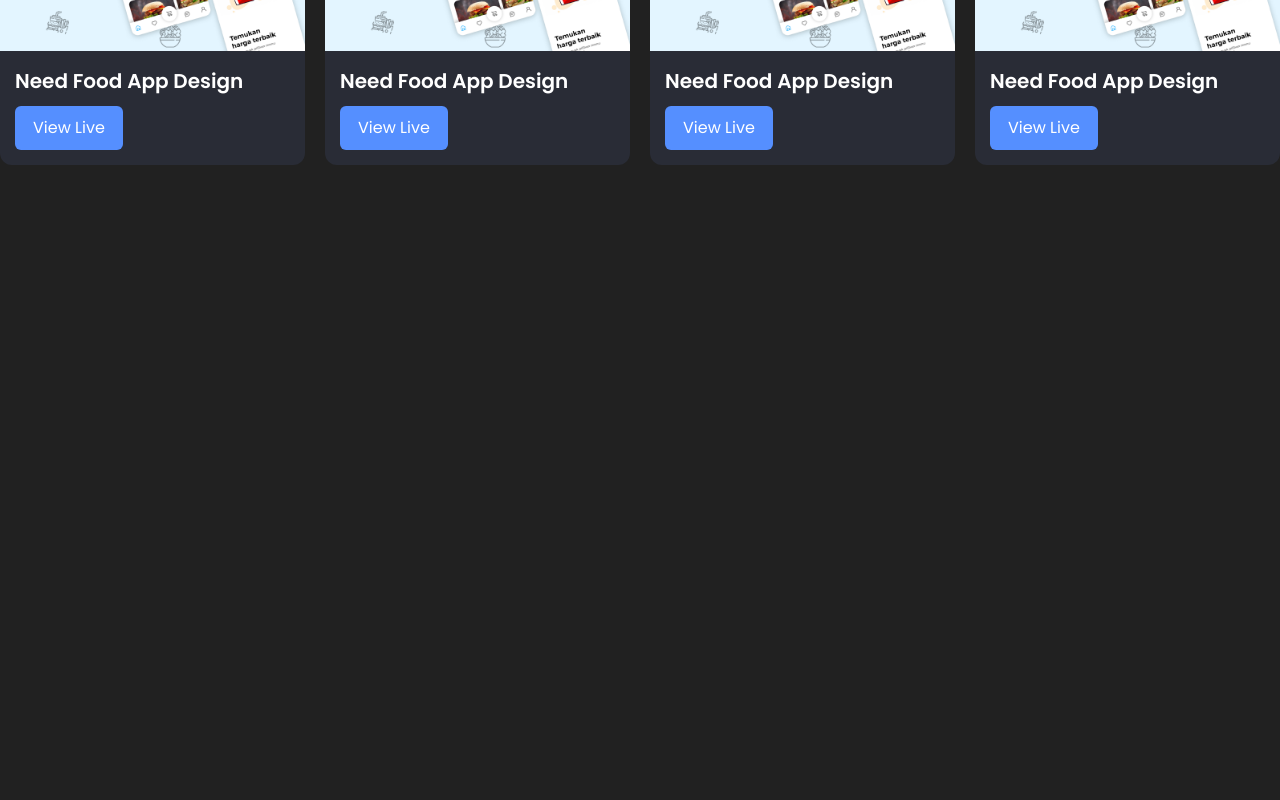
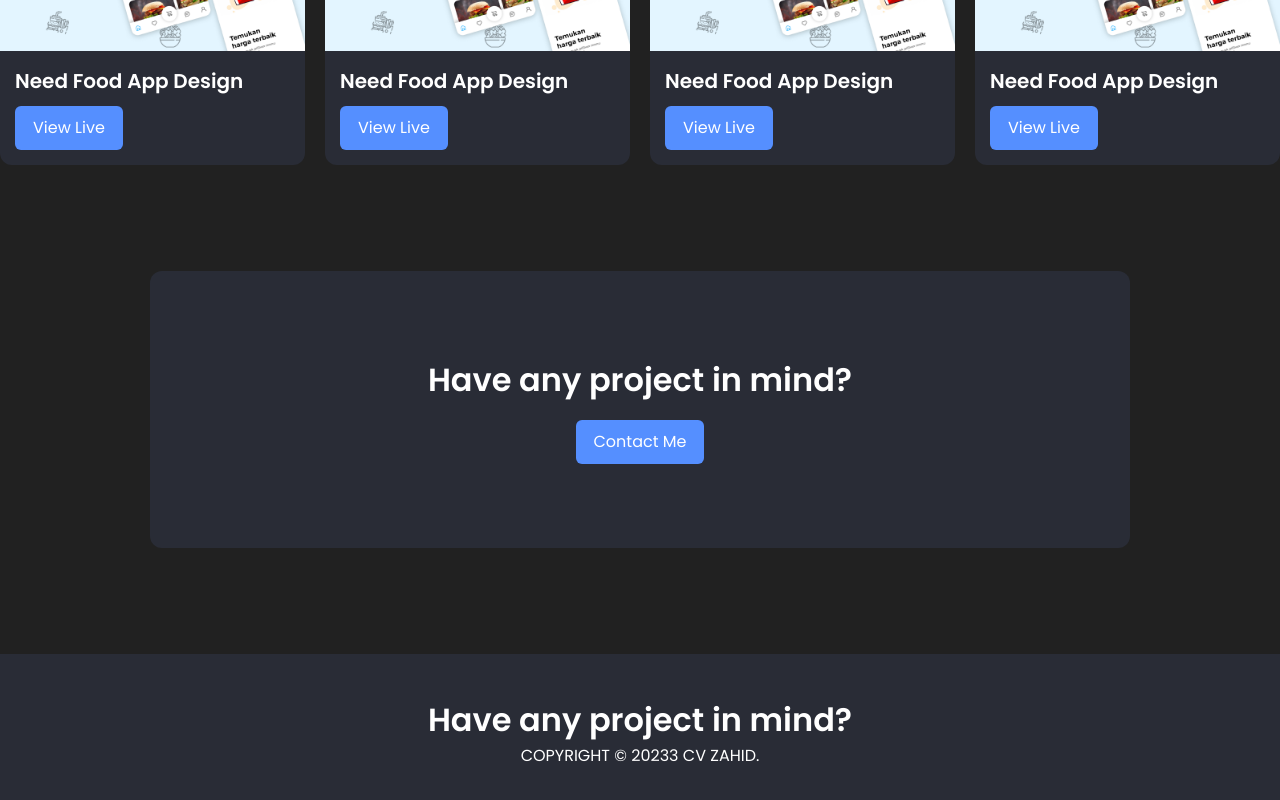
Before and after one commit to zahid-self/portfolio, a Next.js app: page / in a window 1280 px wide. Shown: the part 2054-2854 px from the top of the page. Before the commit the page ends 2219 px from the top, so only its background shows below. Built offline with nearby package versions, Linux system fonts and the light colour scheme.

Commit message:
feat:contact,footer section added

```diff
--- a/src/app/page.tsx
+++ b/src/app/page.tsx
@@ -1,8 +1,11 @@
 import About from '@/components/About'
+import Contact from '@/components/Contact'
+import Footer from '@/components/Footer'
 import Hero from '@/components/Hero'
 import Navigation from '@/components/Navigation'
+import Projects from '@/components/Projects'
 import Skills from '@/components/Skills'
-import Image from 'next/image'
+
 
 export default function Home() {
   return (
@@ -13,40 +16,9 @@ export default function Home() {
       </div>
       <About />
       <Skills />
-      <section className='container mx-auto mt-[106px]'>
-        <h5 className='text-[#4C70EF] font-Poppins text-[24px] not-italic font-semibold leading-[normal] tracking-[2.4px] text-center uppercase mb-[12x]'>portfolio</h5>
-        <h3 className='text-[#FFF] font-Poppins text-[36px] not-italic font-semibold text-center leading-[normal] mb-[50px] uppercase'>latest projects</h3>
-        <div className='flex justify-between gap-[20px]'>
-          <div className='rounded-tl-none rounded-br-[12px] rounded-tr-none rounded-bl-[12px] bg-[#292C36]'>
-            <Image src={'/portfolio1.png'} width={380} height={283} alt='' />
-            <div className='p-[15px]'>
-              <p className='text-[#FFF] text-[20px] not-italic font-semibold leading-[normal] mb-[10px]'>Need Food App Design</p>
-              <button className='inline-flex px-[18px] py-[10px] items-start gap-[10px] rounded-[6px] bg-[#558FFF]'>View Live</button>
-            </div>
-          </div>
-          <div className='rounded-tl-none rounded-br-[12px] rounded-tr-none rounded-bl-[12px] bg-[#292C36]'>
-            <Image src={'/portfolio1.png'} width={380} height={283} alt='' />
-            <div className='p-[15px]'>
-              <p className='text-[#FFF] text-[20px] not-italic font-semibold leading-[normal] mb-[10px]'>Need Food App Design</p>
-              <button className='inline-flex px-[18px] py-[10px] items-start gap-[10px] rounded-[6px] bg-[#558FFF]'>View Live</button>
-            </div>
-          </div>
-          <div className='rounded-tl-none rounded-br-[12px] rounded-tr-none rounded-bl-[12px] bg-[#292C36]'>
-            <Image src={'/portfolio1.png'} width={380} height={283} alt='' />
-            <div className='p-[15px]'>
-              <p className='text-[#FFF] text-[20px] not-italic font-semibold leading-[normal] mb-[10px]'>Need Food App Design</p>
-              <button className='inline-flex px-[18px] py-[10px] items-start gap-[10px] rounded-[6px] bg-[#558FFF]'>View Live</button>
-            </div>
-          </div>
-          <div className='rounded-tl-none rounded-br-[12px] rounded-tr-none rounded-bl-[12px] bg-[#292C36]'>
-            <Image src={'/portfolio1.png'} width={380} height={283} alt='' />
-            <div className='p-[15px]'>
-              <p className='text-[#FFF] text-[20px] not-italic font-semibold leading-[normal] mb-[10px]'>Need Food App Design</p>
-              <button className='inline-flex px-[18px] py-[10px] items-start gap-[10px] rounded-[6px] bg-[#558FFF]'>View Live</button>
-            </div>
-          </div>
-        </div>
-      </section>
+      <Projects />
+      <Contact />
+      <Footer />
     </>
   )
 }
--- /dev/null
+++ b/src/components/Contact.tsx
@@ -0,0 +1,18 @@
+import React from 'react'
+
+const Contact = () => {
+  return (
+    <section className='container mx-auto mt-[106px] flex justify-center'>
+      <div className='w-[980px] h-[277px] flex-shrink-0 rounded-[12px] bg-[#292C36] flex flex-col justify-center items-center'>
+        <p className='text-[#FFF] text-[32px] not-italic font-semibold leading-[normal] text-center'>
+          Have any project in mind?
+        </p>
+        <button className='mt-4 inline-flex px-[18px] py-[10px] items-start gap-[10px] rounded-[6px] bg-[#558FFF]'>
+          Contact Me
+        </button>
+      </div>
+    </section>
+  )
+}
+
+export default Contact
--- /dev/null
+++ b/src/components/Footer.tsx
@@ -0,0 +1,14 @@
+import React from 'react'
+
+const Footer = () => {
+  return (
+    <footer className='w-full h-[156px] flex-shrink-0 bg-[#292C36] mt-[106px] flex flex-col justify-center items-center'>
+      <p className='text-[#FFF] text-[32px] not-italic font-semibold leading-[normal] text-center'>
+        Have any project in mind?
+      </p>
+      <p>COPYRIGHT © 20233 CV ZAHID.</p>
+    </footer>
+  )
+}
+
+export default Footer
--- /dev/null
+++ b/src/components/Projects.tsx
@@ -0,0 +1,43 @@
+import Image from 'next/image'
+import React from 'react'
+
+const Projects = () => {
+  return (
+    <section className='container mx-auto mt-[106px]'>
+      <h5 className='text-[#4C70EF] font-Poppins text-[24px] not-italic font-semibold leading-[normal] tracking-[2.4px] text-center uppercase mb-[12x]'>portfolio</h5>
+      <h3 className='text-[#FFF] font-Poppins text-[36px] not-italic font-semibold text-center leading-[normal] mb-[50px] uppercase'>latest projects</h3>
+      <div className='flex justify-between gap-[20px]'>
+        <div className='rounded-tl-none rounded-br-[12px] rounded-tr-none rounded-bl-[12px] bg-[#292C36]'>
+          <Image src={'/portfolio1.png'} width={380} height={283} alt='' />
+          <div className='p-[15px]'>
+            <p className='text-[#FFF] text-[20px] not-italic font-semibold leading-[normal] mb-[10px]'>Need Food App Design</p>
+            <button className='inline-flex px-[18px] py-[10px] items-start gap-[10px] rounded-[6px] bg-[#558FFF]'>View Live</button>
+          </div>
+        </div>
+        <div className='rounded-tl-none rounded-br-[12px] rounded-tr-none rounded-bl-[12px] bg-[#292C36]'>
+          <Image src={'/portfolio1.png'} width={380} height={283} alt='' />
+          <div className='p-[15px]'>
+            <p className='text-[#FFF] text-[20px] not-italic font-semibold leading-[normal] mb-[10px]'>Need Food App Design</p>
+            <button className='inline-flex px-[18px] py-[10px] items-start gap-[10px] rounded-[6px] bg-[#558FFF]'>View Live</button>
+          </div>
+        </div>
+        <div className='rounded-tl-none rounded-br-[12px] rounded-tr-none rounded-bl-[12px] bg-[#292C36]'>
+          <Image src={'/portfolio1.png'} width={380} height={283} alt='' />
+          <div className='p-[15px]'>
+            <p className='text-[#FFF] text-[20px] not-italic font-semibold leading-[normal] mb-[10px]'>Need Food App Design</p>
+            <button className='inline-flex px-[18px] py-[10px] items-start gap-[10px] rounded-[6px] bg-[#558FFF]'>View Live</button>
+          </div>
+        </div>
+        <div className='rounded-tl-none rounded-br-[12px] rounded-tr-none rounded-bl-[12px] bg-[#292C36]'>
+          <Image src={'/portfolio1.png'} width={380} height={283} alt='' />
+          <div className='p-[15px]'>
+            <p className='text-[#FFF] text-[20px] not-italic font-semibold leading-[normal] mb-[10px]'>Need Food App Design</p>
+            <button className='inline-flex px-[18px] py-[10px] items-start gap-[10px] rounded-[6px] bg-[#558FFF]'>View Live</button>
+          </div>
+        </div>
+      </div>
+    </section>
+  )
+}
+
+export default Projects
```
